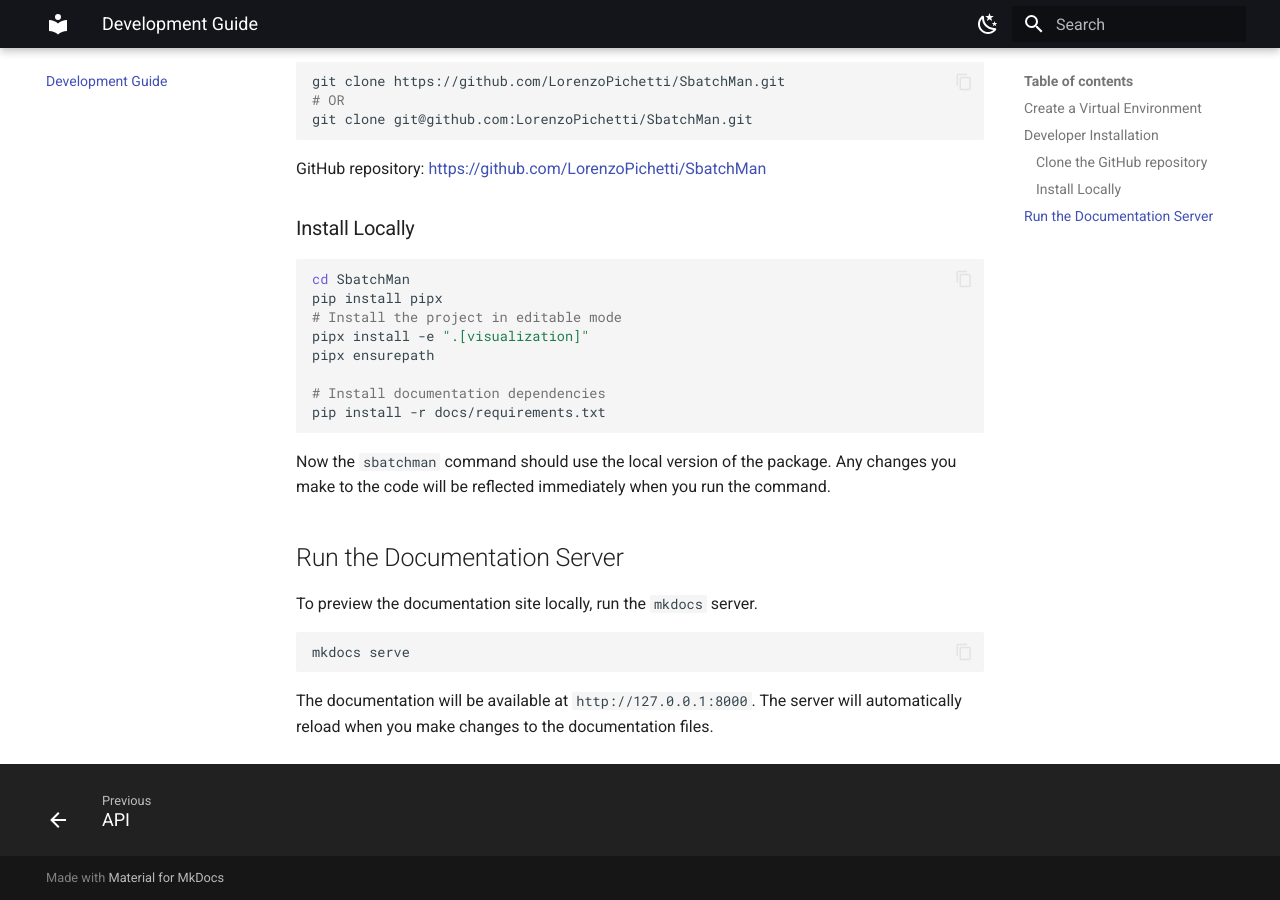
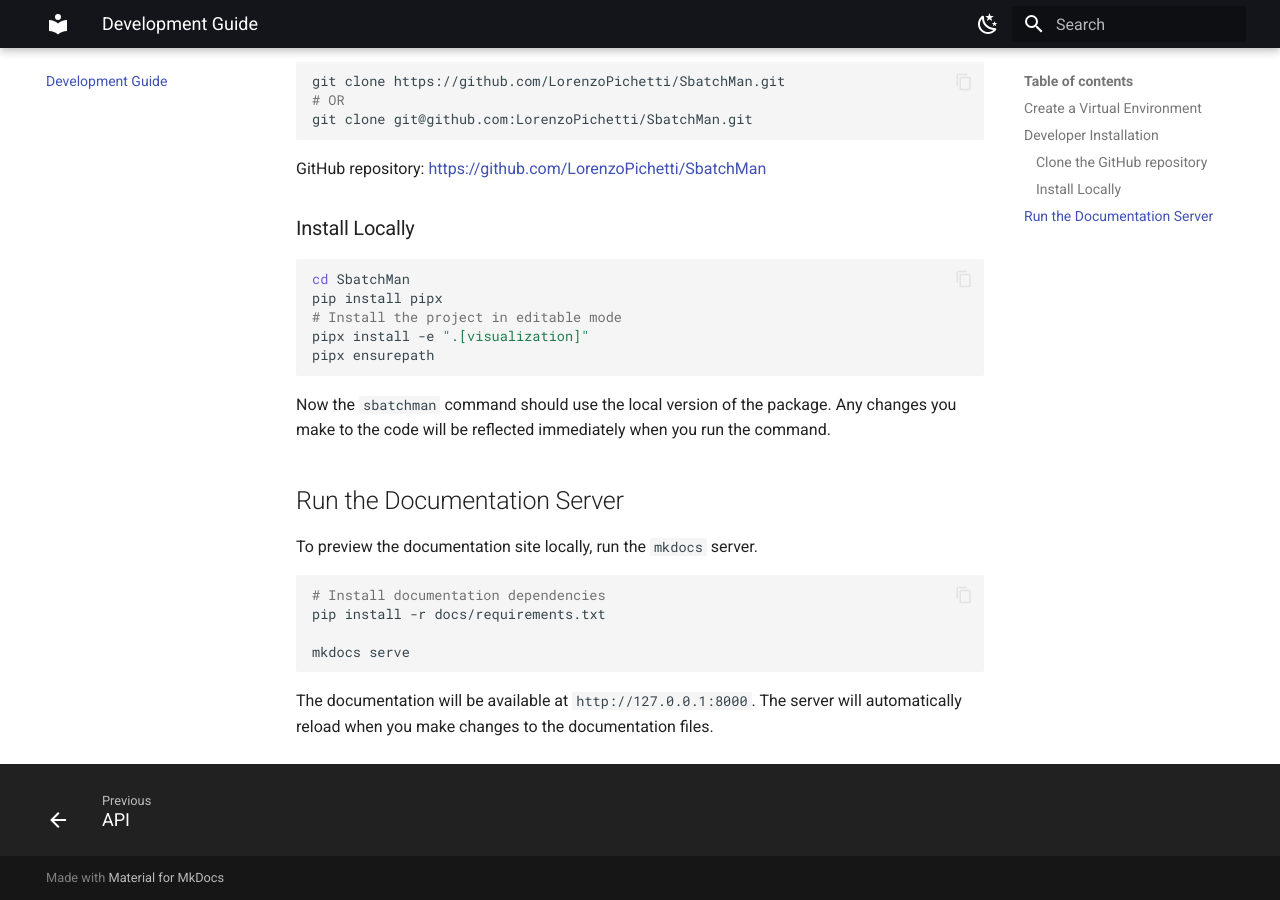
Before and after one commit to LorenzoPichetti/SbatchMan, an MkDocs documentation site: the page built from docs/development.md, in a window 1280 px wide and 900 px high, scrolled down 667 px. Built offline with MkDocs 1.6.1 and Material for MkDocs 9.7.7, drawn with Linux system fonts in a browser that asks for light colours; part of the change alters nothing that is shown.

Commit message:
Small docs fix

````diff
--- a/docs/development.md
+++ b/docs/development.md
@@ -36,9 +36,6 @@ pip install pipx
 # Install the project in editable mode
 pipx install -e ".[visualization]"
 pipx ensurepath
-
-# Install documentation dependencies
-pip install -r docs/requirements.txt
 ```
 
 Now the `sbatchman` command should use the local version of the package. Any changes you make to the code will be reflected immediately when you run the command.
@@ -48,6 +45,9 @@ Now the `sbatchman` command should use the local version of the package. Any cha
 To preview the documentation site locally, run the `mkdocs` server.
 
 ```bash
+# Install documentation dependencies
+pip install -r docs/requirements.txt
+
 mkdocs serve
 ```
 
````
